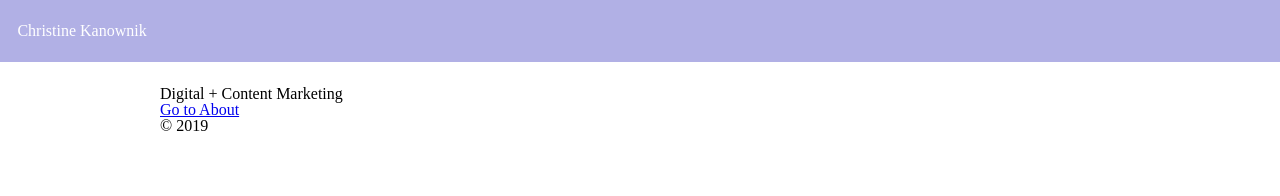
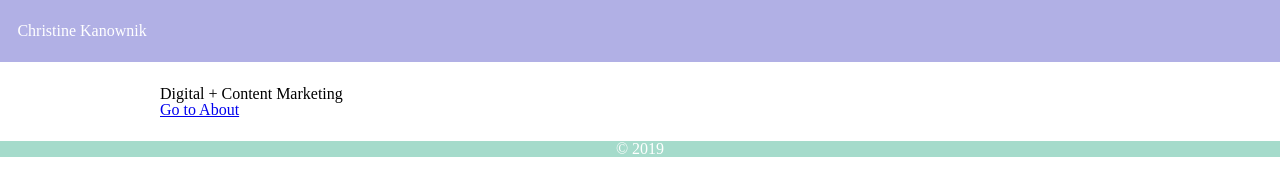
Before and after one commit to bcimbali/ck-site, a Gatsby site: page / in a window 1280 px wide. Built offline with nearby package versions, Linux system fonts and the light colour scheme; Gatsby itself is replaced by a stand-in of ours.

Commit message:
Break footer into its own component

```diff
--- /dev/null
+++ b/public/static/d/1315885718.json
@@ -0,0 +1 @@
+{"data":{"site":{"siteMetadata":{"title":"Christine Kanownik","description":"Digital + Content Marketing"}}}}
--- /dev/null
+++ b/src/components/footer.js
@@ -0,0 +1,18 @@
+import { Link } from 'gatsby';
+import React from 'react';
+import styled from 'styled-components';
+
+const FooterWrapper = styled.footer`
+  background: #A5DBCB;
+  color: #FFFFFF;
+  display: flex;
+  justify-content: center;
+`;
+
+const Footer = ({ siteTitle }) => (
+  <FooterWrapper>
+    © {new Date().getFullYear()}
+  </FooterWrapper>
+);
+
+export default Footer
--- a/src/components/layout.js
+++ b/src/components/layout.js
@@ -1,10 +1,11 @@
 import './reset.css';
 
-import { StaticQuery, graphql } from 'gatsby'
+import { StaticQuery, graphql } from 'gatsby';
 
-import Header from './header'
-import PropTypes from 'prop-types'
-import React from 'react'
+import Footer from './footer';
+import Header from './header';
+import PropTypes from 'prop-types';
+import React from 'react';
 
 const Layout = ({ children }) => (
   <StaticQuery
@@ -29,10 +30,8 @@ const Layout = ({ children }) => (
           }}
         >
           {children}
-          <footer>
-            © {new Date().getFullYear()}
-          </footer>
         </div>
+        <Footer />
       </>
     )}
   />
--- a/src/components/seo.js
+++ b/src/components/seo.js
@@ -1,7 +1,8 @@
+import { StaticQuery, graphql } from 'gatsby'
+
+import Helmet from 'react-helmet'
+import PropTypes from 'prop-types'
 import React from 'react'
-import PropTypes from 'prop-types'
-import Helmet from 'react-helmet'
-import { StaticQuery, graphql } from 'gatsby'
 
 function SEO({ description, lang, meta, keywords, title }) {
   return (
@@ -37,10 +38,6 @@ function SEO({ description, lang, meta, keywords, title }) {
               {
                 name: `twitter:card`,
                 content: `summary`,
-              },
-              {
-                name: `twitter:creator`,
-                content: data.site.siteMetadata.author,
               },
               {
                 name: `twitter:title`,
@@ -89,7 +86,6 @@ const detailsQuery = graphql`
       siteMetadata {
         title
         description
-        author
       }
     }
   }
```
